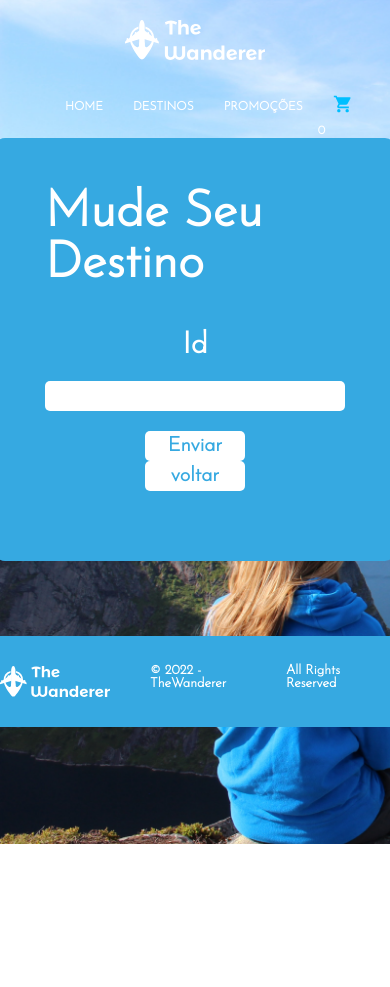
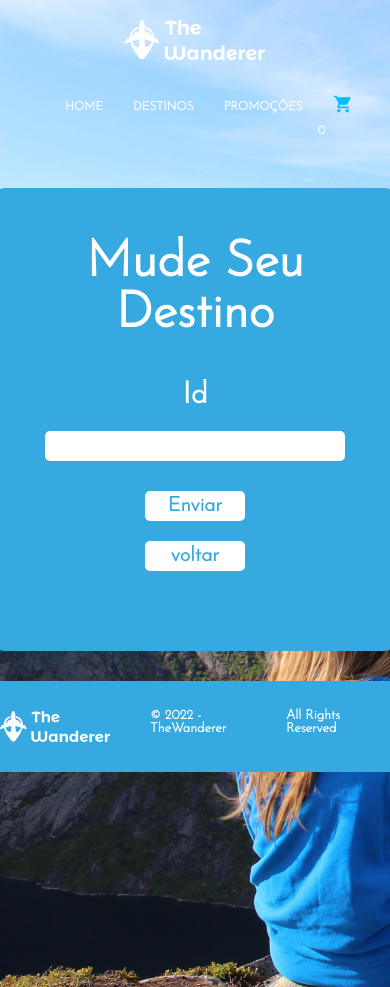
Before and after one commit to Apolock33/ProjetoIndividual-SpringMVC_E_React.Js, a React (Create React App) app in the folder React/The-Wanderer/: page /deletarDestino in a window 390 px wide. Before the commit the page ends 844 px from the top, so only its background shows below. Built offline with nearby package versions, Linux system fonts and the light colour scheme.

Commit message:
Commit Responsividade e Metodos Quase Finalizados

```diff
--- a/React/The-Wanderer/src/Components/Cards/Card.css
+++ b/React/The-Wanderer/src/Components/Cards/Card.css
@@ -1,58 +1,120 @@
-.cardImg{
+@media (max-width: 650px) {
+  .cardImg {
     max-width: 200px;
     height: 300px;
-  border-radius:5px;
-  cursor:pointer;
+    border-radius: 5px;
+    cursor: pointer;
   }
 
-.cardImg:hover{
+  .cardImg:hover {
     box-shadow: rgba(0, 0, 0, 0.15) 1.95px 1.95px 2.6px;
   }
 
-.cardContainer{
+  .cardContainer {
     display: flex;
-  flex-direction: row;
+    flex-direction: column;
     justify-content: space-around;
     align-content: center;
-  margin-bottom:30px;
+    margin-bottom: 50px;
   }
 
-.info{
+  .info {
     display: flex;
     flex-direction: column;
     align-items: center;
   }
 
   .info h1 {
-  margin: 10px 0 ;
-  font-family:'josefin';
+    margin: 10px 0;
+    font-family: "josefin";
     font-size: 40px;
     color: #36a9e1;
   }
 
-.info h3{
+  .info h3 {
     color: #36a9e1;
-  font-family: 'josefin';
+    font-family: "josefin";
   }
 
-.Botoes{
+  .Botoes {
     display: flex;
     flex-direction: row;
     align-items: center;
     justify-content: center;
   }
-.Botoes .Button{
-  border:none;
-  margin:10px 10px;
+  .Botoes .Button {
+    border: none;
+    margin: 10px 10px;
     background-color: #36a9e1;
     padding: 10px;
     border-radius: 5px;
     color: #fff;
-  font-family: 'josefin';
+    font-family: "josefin";
     font-size: 15px;
     font-weight: bold;
     cursor: pointer;
   }
-.Botoes .Button:hover{
+  .Botoes .Button:hover {
     box-shadow: rgba(0, 0, 0, 0.15) 1.95px 1.95px 2.6px;
   }
+}
+@media (min-width: 651px) {
+  .cardImg {
+    max-width: 200px;
+    height: 300px;
+    border-radius: 5px;
+    cursor: pointer;
+  }
+
+  .cardImg:hover {
+    box-shadow: rgba(0, 0, 0, 0.15) 1.95px 1.95px 2.6px;
+  }
+
+  .cardContainer {
+    display: flex;
+    flex-direction: row;
+    justify-content: space-around;
+    align-content: center;
+    margin-bottom: 30px;
+  }
+
+  .info {
+    display: flex;
+    flex-direction: column;
+    align-items: center;
+  }
+
+  .info h1 {
+    margin: 10px 0;
+    font-family: "josefin";
+    font-size: 40px;
+    color: #36a9e1;
+  }
+
+  .info h3 {
+    color: #36a9e1;
+    font-family: "josefin";
+  }
+
+  .Botoes {
+    display: flex;
+    flex-direction: row;
+    align-items: center;
+    justify-content: center;
+  }
+  .Botoes .Button {
+    border: none;
+    margin: 10px 10px;
+    background-color: #36a9e1;
+    padding: 10px;
+    border-radius: 5px;
+    color: #fff;
+    font-family: "josefin";
+    font-size: 15px;
+    font-weight: bold;
+    cursor: pointer;
+  }
+  .Botoes .Button:hover {
+    box-shadow: rgba(0, 0, 0, 0.15) 1.95px 1.95px 2.6px;
+  }
+}
--- a/React/The-Wanderer/src/Components/Cards/Card.js
+++ b/React/The-Wanderer/src/Components/Cards/Card.js
@@ -5,7 +5,7 @@ import './Card.css'
 export default function Cards(props) {
     return (
         <div>
-            <div className="cardImgContainer">
+            <div className="cardImgContainer" align="center">
                 <img className='cardImg' src={props.img} alt='CardImg' />
                 <div className='info' align='center'>
                     <h1>{props.destino}</h1>
@@ -16,7 +16,7 @@ export default function Cards(props) {
                     <Link className='Button' to='/atualizarDestino'>Atualizar</Link>
                     <Link className='Button' to='/deletarDestino'>Deletar</Link>
                 </div>
-            </div>
+            </div><br/>
         </div>
     );
 }
--- a/React/The-Wanderer/src/Pages/Destinos/Destinos.css
+++ b/React/The-Wanderer/src/Pages/Destinos/Destinos.css
@@ -11,6 +11,49 @@
   border-radius: 20px;
 }
 
+@media (max-width: 650px) {
+  .capad {
+    background-image: url("../../assets/1.jpg");
+    width: 100%;
+    height: 100vh;
+    background-size: cover;
+  }
+
+  .fotos {
+    display: flex;
+    flex-direction: row;
+    width: 100%;
+    height: 50vh;
+    overflow-x: auto;
+  }
+
+  .descubrase {
+    display: flex;
+    justify-content: center;
+    opacity: 0.7;
+    color: #fff;
+    font-family: "josefin";
+    margin-top:300px;
+    margin-bottom:30px;
+  }
+
+  .textocentro {
+    display: flex;
+    max-width: 500px;
+    font-family: "josefin";
+    color: #fff;
+    margin: 0 30px;
+    text-align: center;
+  }
+
+  .tituloD {
+    margin:30px 0;
+    display: flex;
+    justify-content: center;
+    font-family: "josefin";
+    color: #36a9e1;
+  }
+}
 @media (min-width: 651px) {
   .capad {
     background-image: url("../../assets/1.jpg");
@@ -51,6 +94,4 @@
     font-family: "josefin";
     color: #36a9e1;
   }
-
-
 }
--- a/React/The-Wanderer/src/Pages/Metodos/Create/create.css
+++ b/React/The-Wanderer/src/Pages/Metodos/Create/create.css
@@ -1,77 +1,161 @@
+@media (max-width: 650px) {
+  .corpoCreate {
+    background-image: url("../../../assets/7.jpg");
+    background-size: cover;
+    width: 100%;
+    height: 117vh;
+  }
+  .centralização {
+    display: flex;
+    justify-content: center;
+  }
+  .CorpoForm {
+    background-color: #36a9e1;
+    width: 400px;
+    display: flex;
+    justify-content: center;
+    padding: 50px;
+    border-radius: 10px;
+    margin-top: 50px;
+    margin-bottom: 30px;
+    text-align: center;
+  }
+  .inputs {
+    display: flex;
+    flex-direction: column;
+    align-items: center;
+    text-align: center;
+    margin: 20px 0;
+  }
+
+  .form h1 {
+    font-family: "josefin", sans-serif;
+    font-size: 50px;
+    font-weight: bold;
+    color: #fff;
+  }
+
+  .form label {
+    display: flex;
+    flex-direction: column;
+    font-family: "josefin";
+    font-size: 30px;
+    font-weight: bold;
+    color: #fff;
+  }
+
+  .form input {
+    border: none;
+    height: 30px;
+    width: 300px;
+    border-radius: 5px;
+    font-family: "josefin", sans-serif;
+    font-size: 20px;
+    font-weight: bold;
+  }
+
+  .submit {
+    border: none;
+    background-color: #fff;
+    border-radius: 5px;
+    font-family: "josefin", sans-serif;
+    color: #36a9e1;
+    font-size: 25px;
+    font-weight: bold;
+    max-width: 100px;
+    margin: 10px 30px;
+    padding: 0 10px;
+  }
+
+  .submit:hover {
+    box-shadow: rgba(0, 0, 0, 0.15) 1.95px 1.95px 2.6px;
+    cursor: pointer;
+  }
+
+  .link:hover {
+    background: none;
+    padding: 0;
+    margin-right: 0 !important;
+
+  }
+}
+
+@media (min-width: 651px) {
   .corpoCreate {
     background-image: url("../../../assets/7.jpg");
     background-size: cover;
     width: 100%;
     height: 100vh;
   }
-.centralização{
+  .centralização {
     display: flex;
     justify-content: center;
   }
-.CorpoForm{
+  .CorpoForm {
     background-color: #36a9e1;
     width: 600px;
     display: flex;
     justify-content: center;
-  padding:50px;
+    padding: 50px;
     border-radius: 10px;
-  margin-bottom:75px;
+    margin-bottom: 75px;
   }
-.inputs{
+  .inputs {
     display: flex;
     flex-direction: column;
     align-items: center;
     text-align: center;
-  margin:20px 0;
+    margin: 20px 0;
   }
 
-.form h1{
-  font-family:'josefin',sans-serif;
-  font-size:50px;
-  font-weight:bold;
-  color:#fff;
+  .form h1 {
+    font-family: "josefin", sans-serif;
+    font-size: 50px;
+    font-weight: bold;
+    color: #fff;
   }
 
   .form label {
     display: flex;
     flex-direction: column;
-  font-family: 'josefin';
+    font-family: "josefin";
     font-size: 30px;
     font-weight: bold;
-  color:#fff;
+    color: #fff;
   }
 
-.form input{
+  .form input {
     border: none;
-  height:30px;
-  width:300px;
-  border-radius:5px;
-  font-family: 'josefin',sans-serif;
-  font-size:20px;
-  font-weight:bold;
+    height: 30px;
+    width: 300px;
+    border-radius: 5px;
+    font-family: "josefin", sans-serif;
+    font-size: 20px;
+    font-weight: bold;
   }
 
-.submit{
+  .submit {
     border: none;
     background-color: #fff;
-  border-radius:5px;
-  font-family: 'josefin',sans-serif;
+    border-radius: 5px;
+    font-family: "josefin", sans-serif;
     color: #36a9e1;
     font-size: 25px;
     font-weight: bold;
     max-width: 100px;
-  margin:0 30px;
-  padding:0 10px;
+    margin: 0 30px;
+    padding: 0 10px;
   }
 
-.submit:hover{
+  .submit:hover {
     box-shadow: rgba(0, 0, 0, 0.15) 1.95px 1.95px 2.6px;
     cursor: pointer;
   }
 
-.link:hover{
+  .link:hover {
     background: none;
     padding: 0;
     margin: 25px;
     margin-right: 0 !important;
   }
+}
--- a/React/The-Wanderer/src/Pages/Metodos/Update/update.css
+++ b/React/The-Wanderer/src/Pages/Metodos/Update/update.css
@@ -2,5 +2,5 @@
     background-image:url('../../../assets/6.jpg');
     background-size: cover;
     width: 100%;
-    height: 110vh;
+    height: 130vh;
 }
```
Lines whose indentation alone changed are shown as unchanged.
